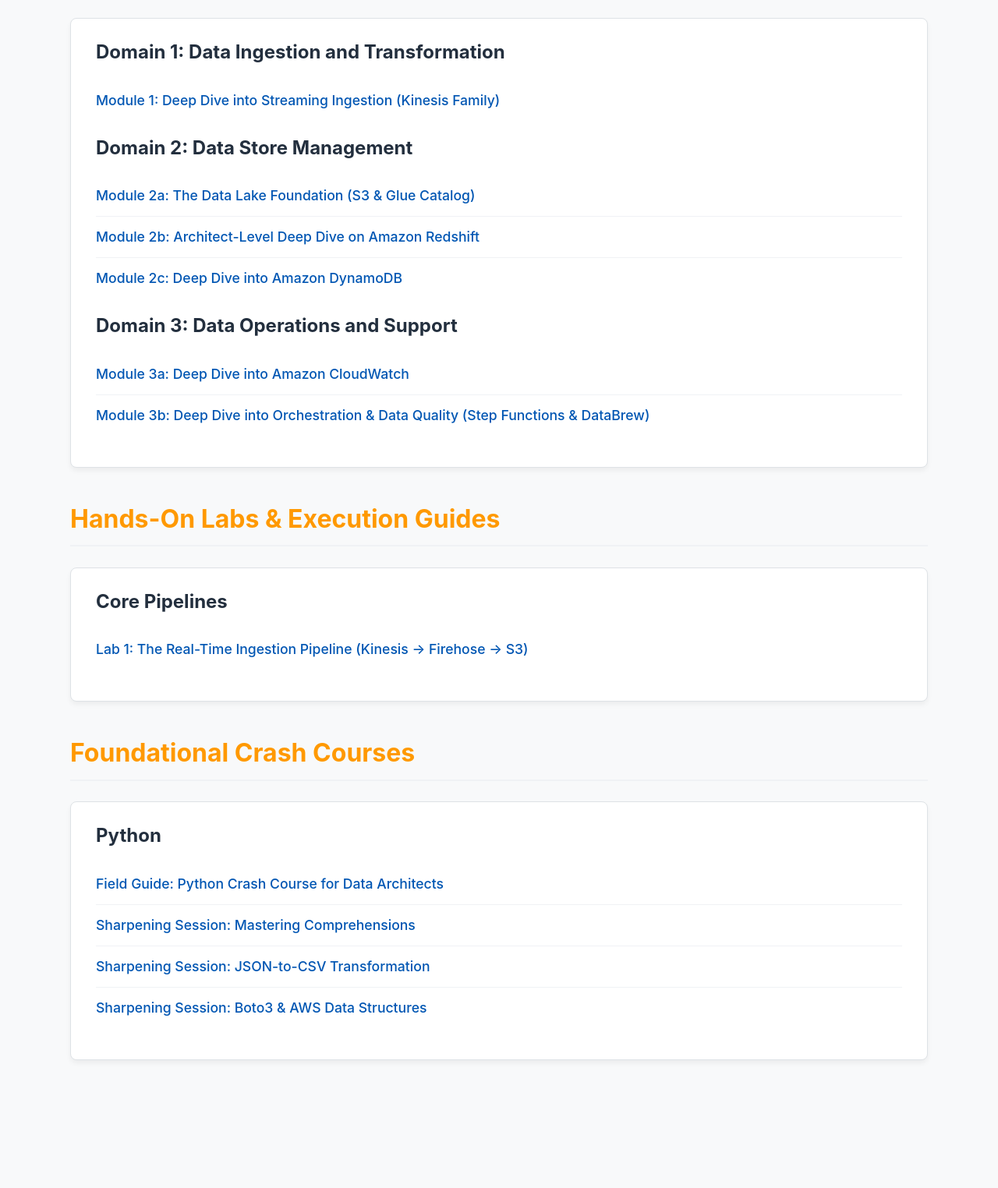
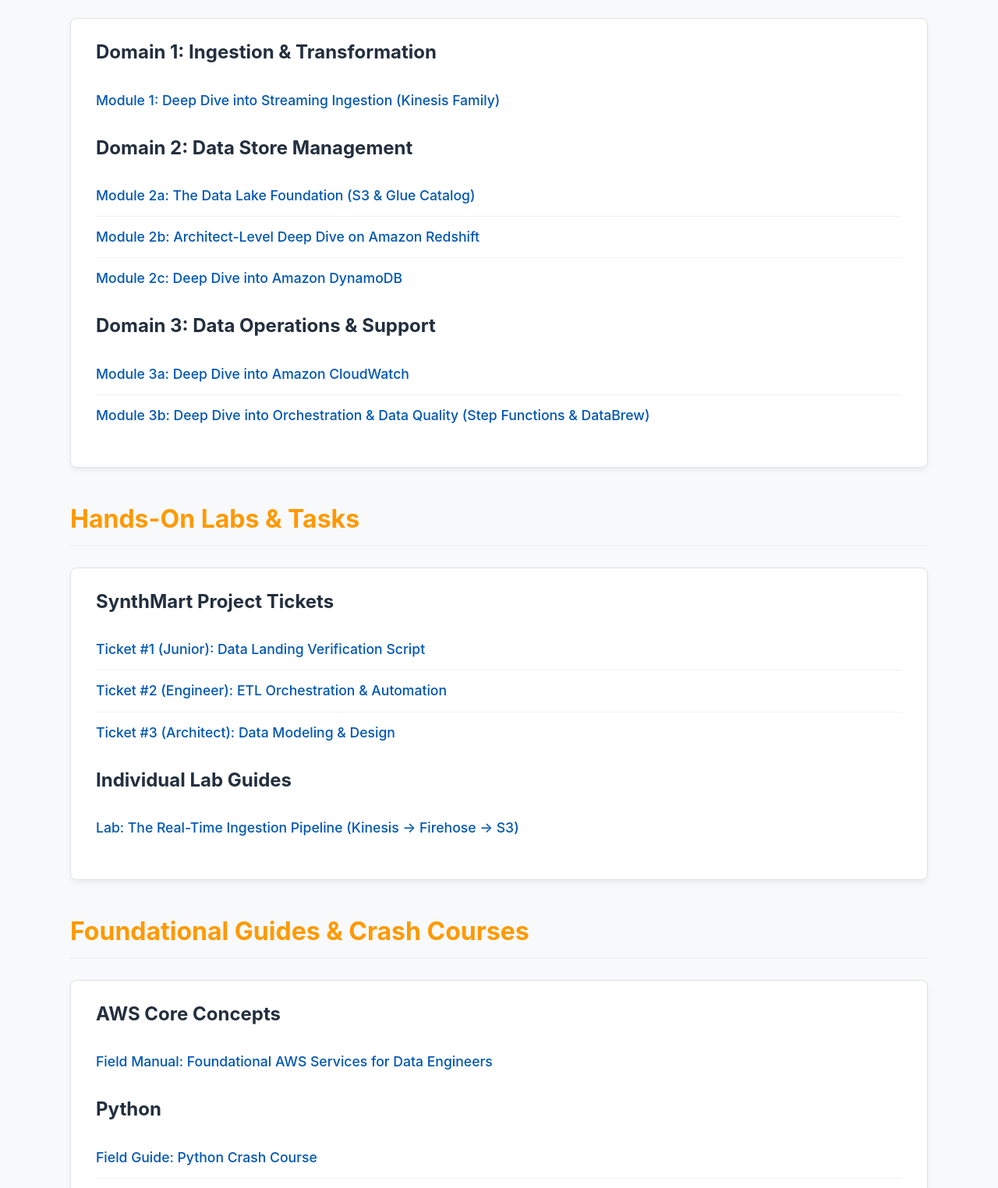
Before and after one commit to abhisoman/My_Data_Engineering_Path, a plain HTML site: page index.html in a window 1280 px wide. Shown: the part 272-1796 px from the top of the page at 78% size. Before the commit the page ends 1696 px from the top, so only its background shows below. Drawn offline with Linux system fonts and the light colour scheme.

Commit message:
Update index.html

```diff
--- a/index.html
+++ b/index.html
@@ -90,40 +90,49 @@
 
         <h2>DEA-C01 Theory Blitz: Deep Dives</h2>
         <div class="link-section">
-            <h3>Domain 1: Data Ingestion and Transformation</h3>
+            <h3>Domain 1: Ingestion & Transformation</h3>
             <ul>
-                <li><a href="13-theory-blitz-streaming-ingestion.html" target="_blank">Module 1: Deep Dive into Streaming Ingestion (Kinesis Family)</a></li>
+                <li><a href="Theory_Blitz_01_Streaming_Ingestion.html" target="_blank">Module 1: Deep Dive into Streaming Ingestion (Kinesis Family)</a></li>
             </ul>
             <h3>Domain 2: Data Store Management</h3>
             <ul>
-                <li><a href="11-deep-dive-s3-glue-catalog-v3.html" target="_blank">Module 2a: The Data Lake Foundation (S3 & Glue Catalog)</a></li>
-                <li><a href="14-architect-level-deep-dive-redshift.html" target="_blank">Module 2b: Architect-Level Deep Dive on Amazon Redshift</a></li>
-                <li><a href="15-theory-blitz-dynamodb-cloudwatch.html" target="_blank">Module 2c: Deep Dive into Amazon DynamoDB</a></li>
+                <li><a href="Theory_Blitz_02a_DataLake_Foundation.html" target="_blank">Module 2a: The Data Lake Foundation (S3 & Glue Catalog)</a></li>
+                <li><a href="Theory_Blitz_02b_Redshift_Deep_Dive.html" target="_blank">Module 2b: Architect-Level Deep Dive on Amazon Redshift</a></li>
+                <li><a href="Theory_Blitz_02c_DynamoDB.html" target="_blank">Module 2c: Deep Dive into Amazon DynamoDB</a></li>
             </ul>
-
-            <h3>Domain 3: Data Operations and Support</h3>
+            <h3>Domain 3: Data Operations & Support</h3>
              <ul>
-                <li><a href="15-theory-blitz-dynamodb-cloudwatch.html" target="_blank">Module 3a: Deep Dive into Amazon CloudWatch</a></li>
-                <li><a href="16-theory-blitz-orchestration-quality.html" target="_blank">Module 3b: Deep Dive into Orchestration & Data Quality (Step Functions & DataBrew)</a></li>
+                <li><a href="Theory_Blitz_03a_CloudWatch.html" target="_blank">Module 3a: Deep Dive into Amazon CloudWatch</a></li>
+                <li><a href="Theory_Blitz_03b_Orchestration_Quality.html" target="_blank">Module 3b: Deep Dive into Orchestration & Data Quality (Step Functions & DataBrew)</a></li>
             </ul>
         </div>
 
-        <h2>Hands-On Labs & Execution Guides</h2>
+        <h2>Hands-On Labs & Tasks</h2>
         <div class="link-section">
-             <h3>Core Pipelines</h3>
+             <h3>SynthMart Project Tickets</h3>
              <ul>
-                <li><a href="16-lab-real-time-ingestion-pipeline.html" target="_blank">Lab 1: The Real-Time Ingestion Pipeline (Kinesis -> Firehose -> S3)</a></li>
+                <li><a href="Lab_T001_Junior_Verifier.html" target="_blank">Ticket #1 (Junior): Data Landing Verification Script</a></li>
+                <li><a href="Lab_T002_Engineer_Orchestration.html" target="_blank">Ticket #2 (Engineer): ETL Orchestration & Automation</a></li>
+                <li><a href="Lab_T003_Architect_Modeling.html" target="_blank">Ticket #3 (Architect): Data Modeling & Design</a></li>
+            </ul>
+             <h3>Individual Lab Guides</h3>
+             <ul>
+                <li><a href="Lab_01_Realtime_Pipeline.html" target="_blank">Lab: The Real-Time Ingestion Pipeline (Kinesis -> Firehose -> S3)</a></li>
             </ul>
         </div>
 
-        <h2>Foundational Crash Courses</h2>
+        <h2>Foundational Guides & Crash Courses</h2>
         <div class="link-section">
+            <h3>AWS Core Concepts</h3>
+            <ul>
+                <li><a href="Foundations_01_AWS_Core_Services.html" target="_blank">Field Manual: Foundational AWS Services for Data Engineers</a></li>
+            </ul>
             <h3>Python</h3>
             <ul>
-                 <li><a href="08-python-crash-course.html" target="_blank">Field Guide: Python Crash Course for Data Architects</a></li>
-                 <li><a href="07-python-comprehensions.html" target="_blank">Sharpening Session: Mastering Comprehensions</a></li>
-                 <li><a href="12-python-data-transformation.html" target="_blank">Sharpening Session: JSON-to-CSV Transformation</a></li>
+                 <li><a href="Python_01_Crash_Course.html" target="_blank">Field Guide: Python Crash Course</a></li>
+                 <li><a href="Python_02_Comprehensions.html" target="_blank">Sharpening Session: Mastering Comprehensions</a></li>
                  <li><a href="Python_03_Boto3_Refresher.html" target="_blank">Sharpening Session: Boto3 & AWS Data Structures</a></li>
+                 <li><a href="Python_04_Data_Transformation.html" target="_blank">Sharpening Session: JSON-to-CSV Transformation</a></li>
             </ul>
         </div>
     </div>
```
